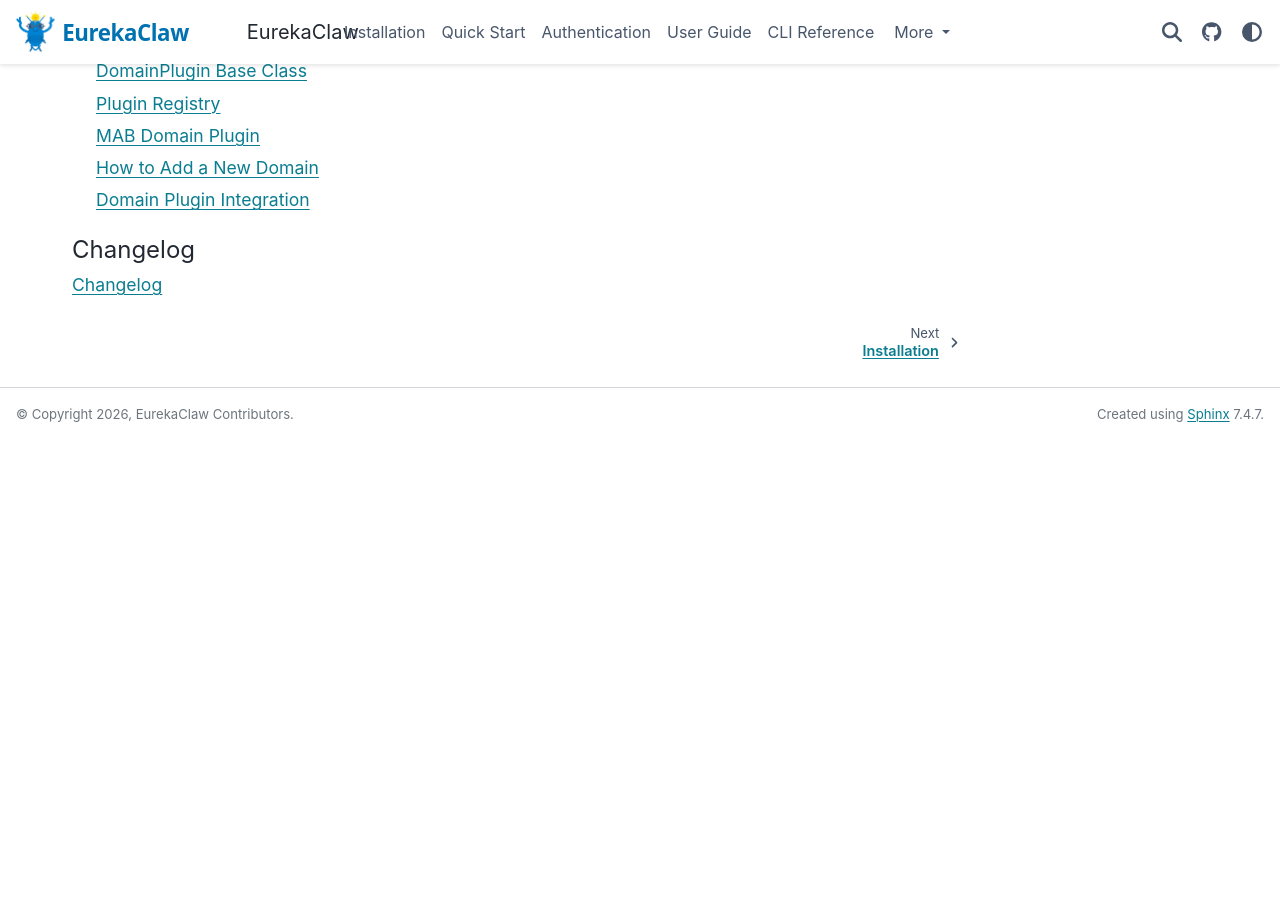
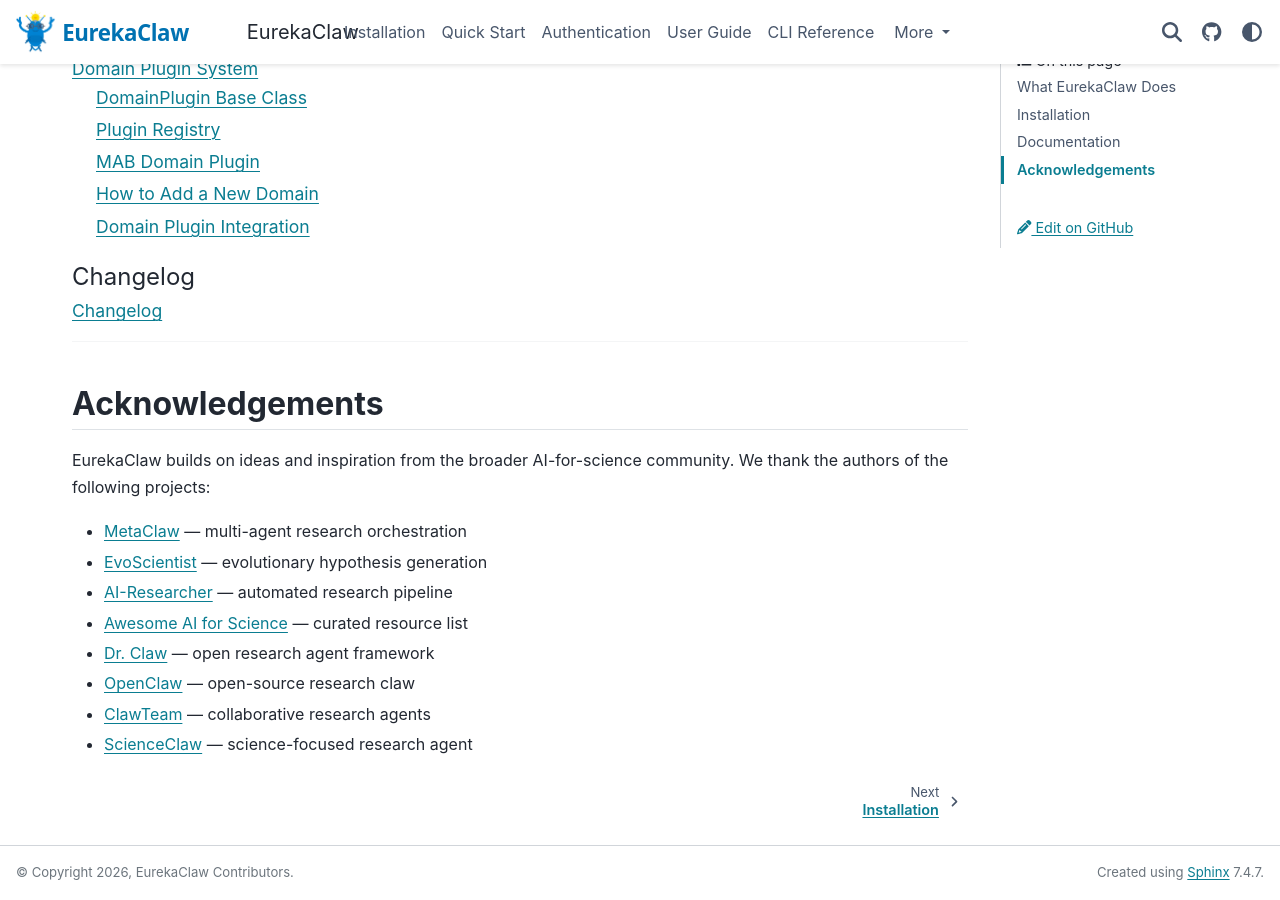
Before and after one commit to EurekaClaw/EurekaClaw.github.io, a Sphinx documentation site: the page built from source/index.md, in a window 1280 px wide and 900 px high, scrolled down 5279 px. Built offline with Sphinx 7.4.7 and the PyData theme 0.15.4, drawn with Linux system fonts in a browser that asks for light colours; before the commit the page ends 5720 px from its top, so only the background shows below that.

Commit message:
update docs

````diff
--- a/source/index.md
+++ b/source/index.md
@@ -102,7 +102,7 @@
 Distills proof strategies into skills after every session, improving over time.
 :::
 
-:::{grid-item-card} 🧪 Experiment Runner
+:::{grid-item-card} 🧪 Experiment Runner *(under development)*
 Numerically validates theoretical bounds; flags low-confidence lemmas.
 :::
 
@@ -171,3 +171,18 @@
 
 changelog/index
 ```
+
+---
+
+## Acknowledgements
+
+EurekaClaw builds on ideas and inspiration from the broader AI-for-science community. We thank the authors of the following projects:
+
+- [MetaClaw](https://github.com/aiming-lab/MetaClaw) — multi-agent research orchestration
+- [EvoScientist](https://github.com/EvoScientist/EvoScientist) — evolutionary hypothesis generation
+- [AI-Researcher](https://github.com/hkuds/ai-researcher) — automated research pipeline
+- [Awesome AI for Science](https://github.com/ai-boost/awesome-ai-for-science) — curated resource list
+- [Dr. Claw](https://github.com/OpenLAIR/dr-claw) — open research agent framework
+- [OpenClaw](https://github.com/openclaw/openclaw) — open-source research claw
+- [ClawTeam](https://github.com/HKUDS/ClawTeam) — collaborative research agents
+- [ScienceClaw](https://github.com/beita6969/ScienceClaw) — science-focused research agent
````
